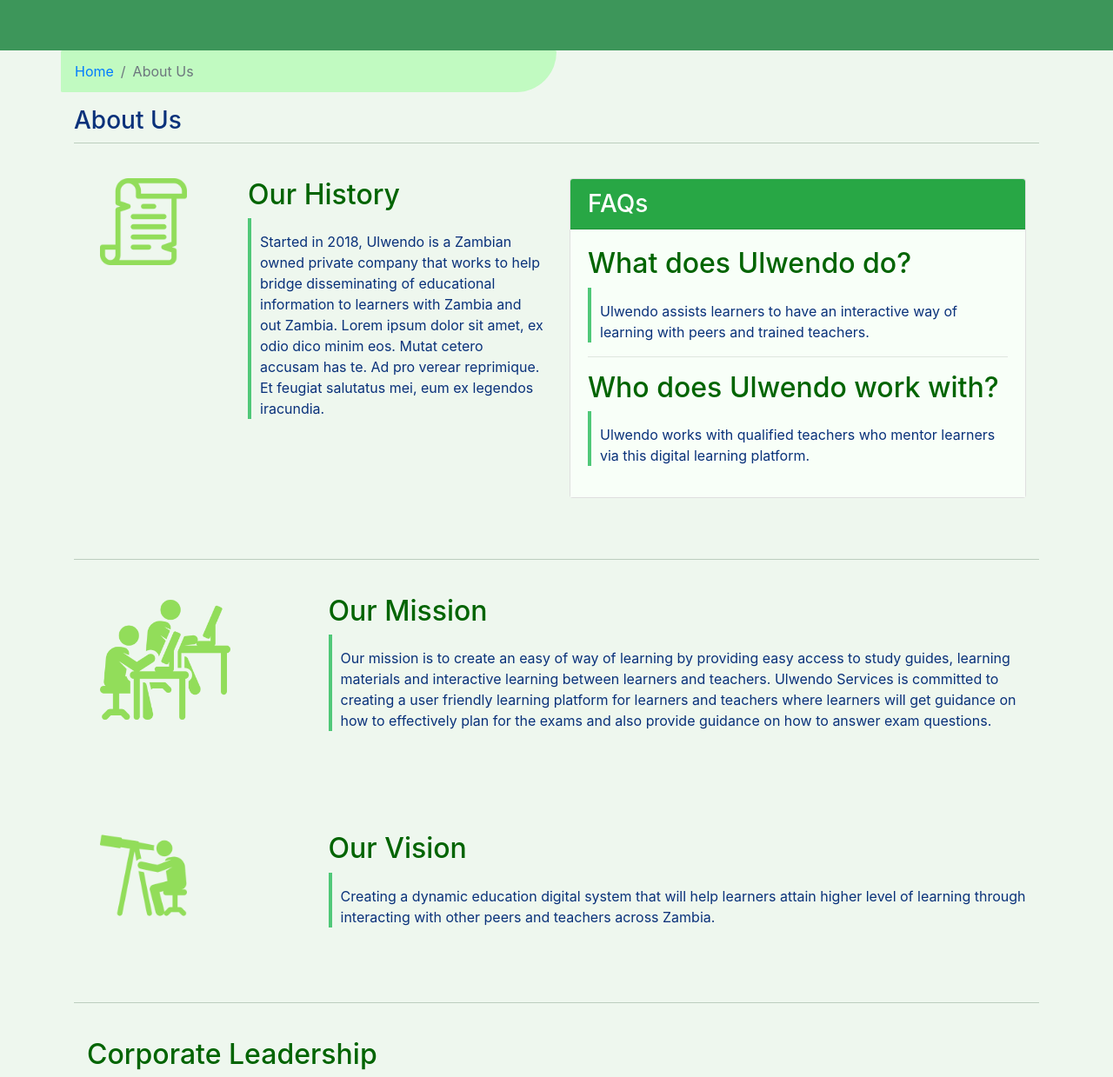
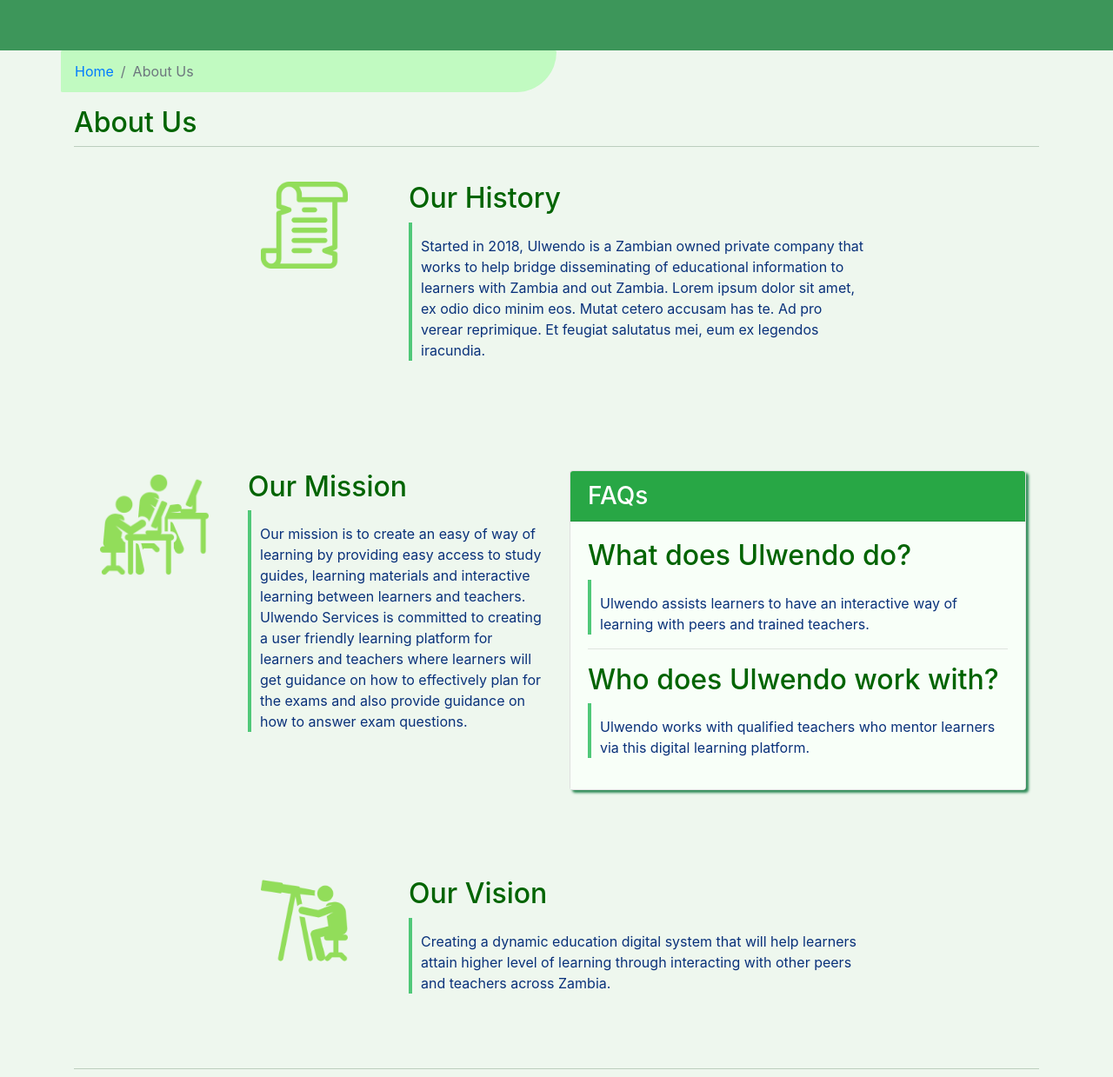
Before and after one commit to KalengaBwalya/Ulwendo-services, a website: page aboutus.html in a window 1280 px wide. Shown: the part 180-1419 px from the top of the page at 87% size. Drawn offline with nearby package versions, Linux system fonts and the light colour scheme; files whose address does not match are found by name.

Commit message:
About us updated

```diff
--- a/aboutus.html
+++ b/aboutus.html
@@ -92,21 +92,35 @@
                     <li class="breadcrumb-item active">About Us</li>
                 </ol>
                 <div class="col-12">
-                    <h3>About Us</h3>
+                    <h2>About Us</h2>
                 </div>
             </div>
             <div id="container1" class="container">
                 <div class="row row-content">
-                    <div class="col-12 col-sm-2">
+                    <div class="col-12 col-sm-2 offset-sm-2">
                         <div class="container">
                             <img src="/images/scroll.png" alt="History image" height="100px" width="100px">
                         </div>
                     </div>
-                    <div class="col-12 col-sm-4 paraborder">
+                    <div class="col-12 col-sm-6 paraborder">
                         <h2>Our History</h2>
                         <p>Started in 2018, Ulwendo is a Zambian owned private company that works to help bridge disseminating of educational information to learners with Zambia and out Zambia.
                                 Lorem ipsum dolor sit amet, ex odio dico minim eos. Mutat cetero accusam has te. Ad pro verear reprimique. Et feugiat salutatus mei, eum ex legendos iracundia.
                         </p>
+                    </div>
+                </div>
+            </div>
+
+            <div id="container2" class="container">
+                <div class="row row-content">
+                    <div class="col-12 col-sm-2">
+                        <div class="container">
+                            <img src="/images/team.png" alt="Mission image" height="125px" width="125px;">
+                        </div>
+                    </div>
+                    <div id="mission" class="col-12 col-sm-4 paraborder">
+                        <h2>Our Mission</h2>
+                        <p>Our mission is to create an easy of way of learning by providing easy access to study guides, learning materials and interactive learning  between learners and teachers. Ulwendo Services is committed to  creating a user friendly learning platform for learners and teachers where learners will get guidance on how to effectively plan for the exams and also provide guidance on how to answer exam questions.</p>
                     </div>
                     <div class="col-12 col-sm-6">
                         <div class="card">
@@ -121,27 +135,13 @@
                         </div>
                     </div>
                 </div>
-            </div>
-
-            <div id="container2" class="container">
-                <div class="row row-content">
-                    <div class="col-12 col-sm-3">
-                        <div class="container">
-                            <img src="/images/team.png" alt="Mission image" height="150px" width="150px;">
-                        </div>
-                    </div>
-                    <div id="mission" class="col-12 col-sm-9 paraborder">
-                        <h2>Our Mission</h2>
-                        <p>Our mission is to create an easy of way of learning by providing easy access to study guides, learning materials and interactive learning  between learners and teachers. Ulwendo Services is committed to  creating a user friendly learning platform for learners and teachers where learners will get guidance on how to effectively plan for the exams and also provide guidance on how to answer exam questions.</p>
-                    </div>
-                </div>
                 <div id="vision" class="row row-content">
-                    <div class="col-12 col-sm-3">
+                    <div class="col-12 col-sm-2 offset-sm-2">
                         <div class="container">
                             <img src="/images/astronomer.png" alt="Mission image" height="100px" width="100px;">
                         </div>
                     </div>
-                    <div class="col-9 paraborder">
+                    <div class="col-12 col-sm-6 paraborder">
                         <h2>Our Vision</h2>
                         <p>Creating a dynamic education digital system that will help learners attain higher level of learning through interacting with other peers and teachers across Zambia.</p>
                     </div>
--- a/css/styles.css
+++ b/css/styles.css
@@ -117,7 +117,6 @@
 #container1{
   border-top: #bccebe solid .1px;
   padding-top: 40px;
-  border-bottom: #bccebe solid .1px;
   padding-bottom: 70px;
 }
 .paraborder p{
@@ -201,6 +200,12 @@
 #vision{
   margin-top: 100px;
 }
+#accordion{
+  margin-top: 20px;
+}
+.card{
+  box-shadow: 3px 3px 3px #2e8b57;
+}
 /**End body**/
 
 /******************* footer **********************/
```
